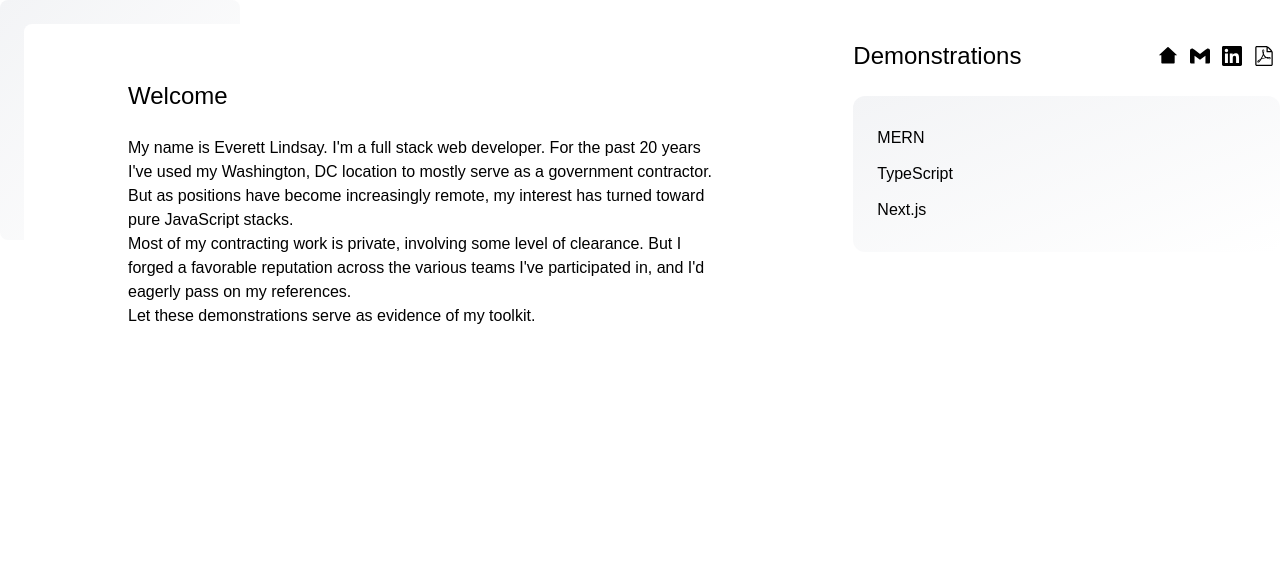
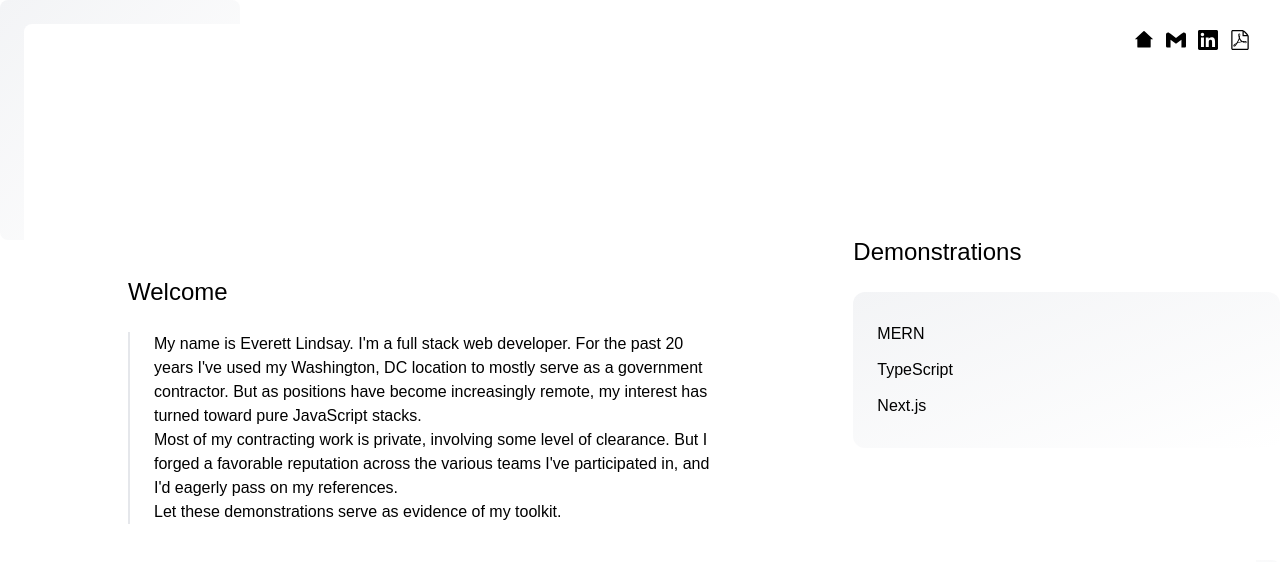
Before and after one commit to Ever-It-Lazy/portfolio, a Next.js app: page / in a window 1280 px wide. Shown: the top 562 px of the page. Built offline with nearby package versions, Linux system fonts and the light colour scheme; a web font is replaced by a local one.

Commit message:
border in the bottom (as well as the top)

```diff
--- a/pages/index.js
+++ b/pages/index.js
@@ -42,13 +42,13 @@ export default function Home() {
 	};
 
 	return (
-		<div className="xl:container xl:mx-auto mt-10">
-			<div className="md:grid grid-cols-3">
+		<div className="xl:container xl:mx-auto">
+			<div className="relative md:grid grid-cols-3 h-[100vh]">
 				<div className="absolute bg-gradient-to-br from-gray-100 to-transparent h-60 w-60 rounded-lg -z-10 top-0">
-					<div className="absolute bg-white h-60 w-60 rounded-lg -z-0 left-6 top-6"></div>
+					<div className="absolute bg-white h-60 w-60 rounded-lg z-0 left-6 top-6"></div>
 				</div>
-				<nav className="col-span-3 relative">
-					<div className="flex absolute right-0">
+				<nav className="relative col-span-3">
+					<div className="flex absolute right-0 m-6">
 						<RiHome2Fill className="icon" onClick={toggleHome} />
 						<Link href="mailto:everettlindsay@gmail.com">
 							<SiGmail className="icon" />
@@ -81,6 +81,9 @@ export default function Home() {
 						</li>
 					</ul>
 				</div>
+				<div className="absolute bg-gradient-to-br from-transparent to-gray-100 h-60 w-60 rounded-lg -z-10 bottom-0 right-0">
+					<div className="absolute bg-white h-60 w-60 rounded-lg z-0 right-6 bottom-6"></div>
+				</div>
 			</div>
 		</div>
 	)
--- a/pages/welcome.js
+++ b/pages/welcome.js
@@ -2,6 +2,7 @@ export default function Welcome() {
 	return (
 		<div>
 			<h1 className="hdr1">Welcome</h1>
+			<div className="border-l-2 pl-6">
 				<p>
 				My name is Everett Lindsay. I'm a full stack web developer.
 				For the past 20 years I've used my Washington, DC location to
@@ -19,5 +20,6 @@ export default function Welcome() {
 				Let these demonstrations serve as evidence of my toolkit.
 				</p>
 			</div>
+		</div>
 	)
 }
```
Lines whose indentation alone changed are shown as unchanged.
